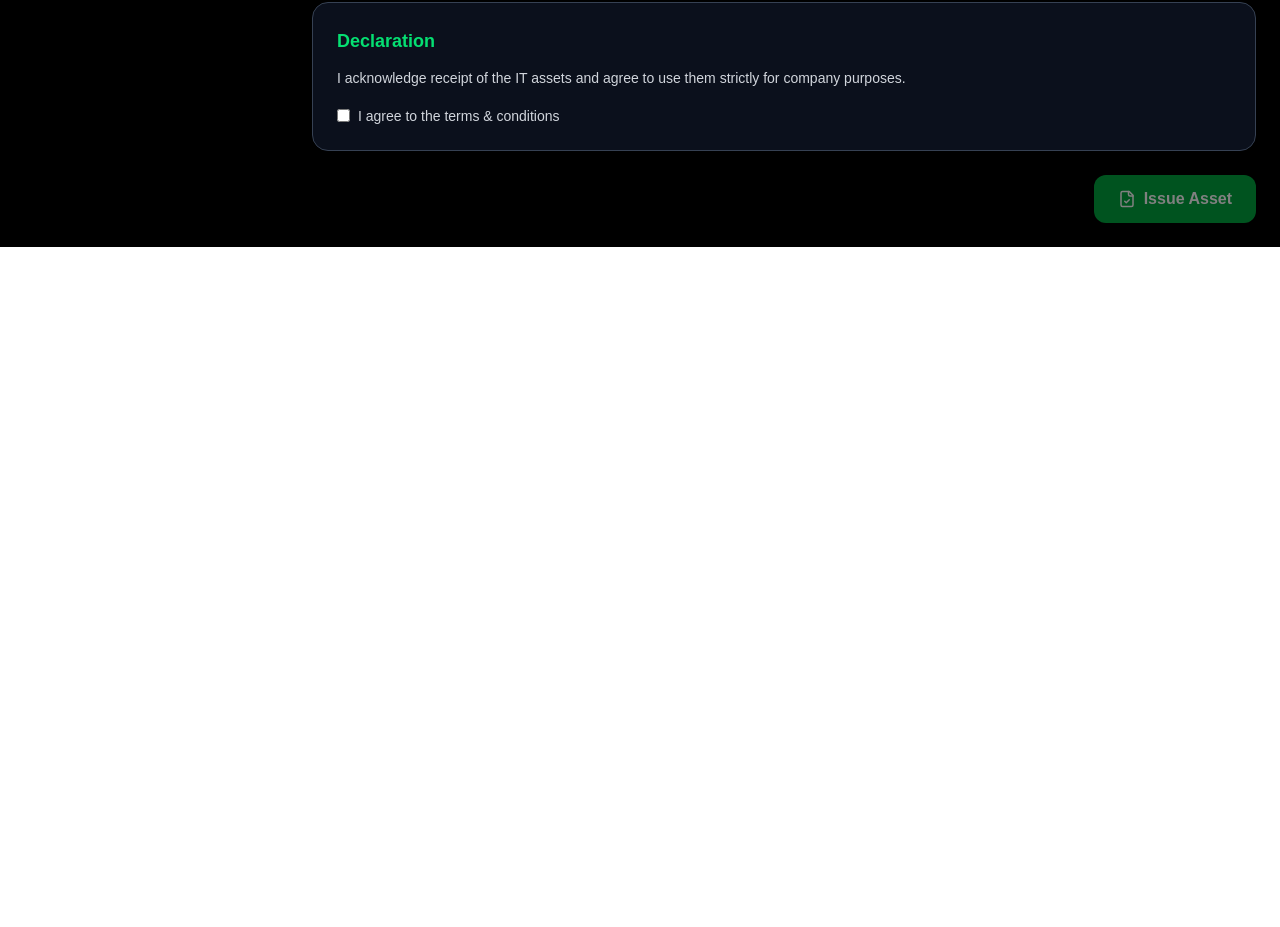
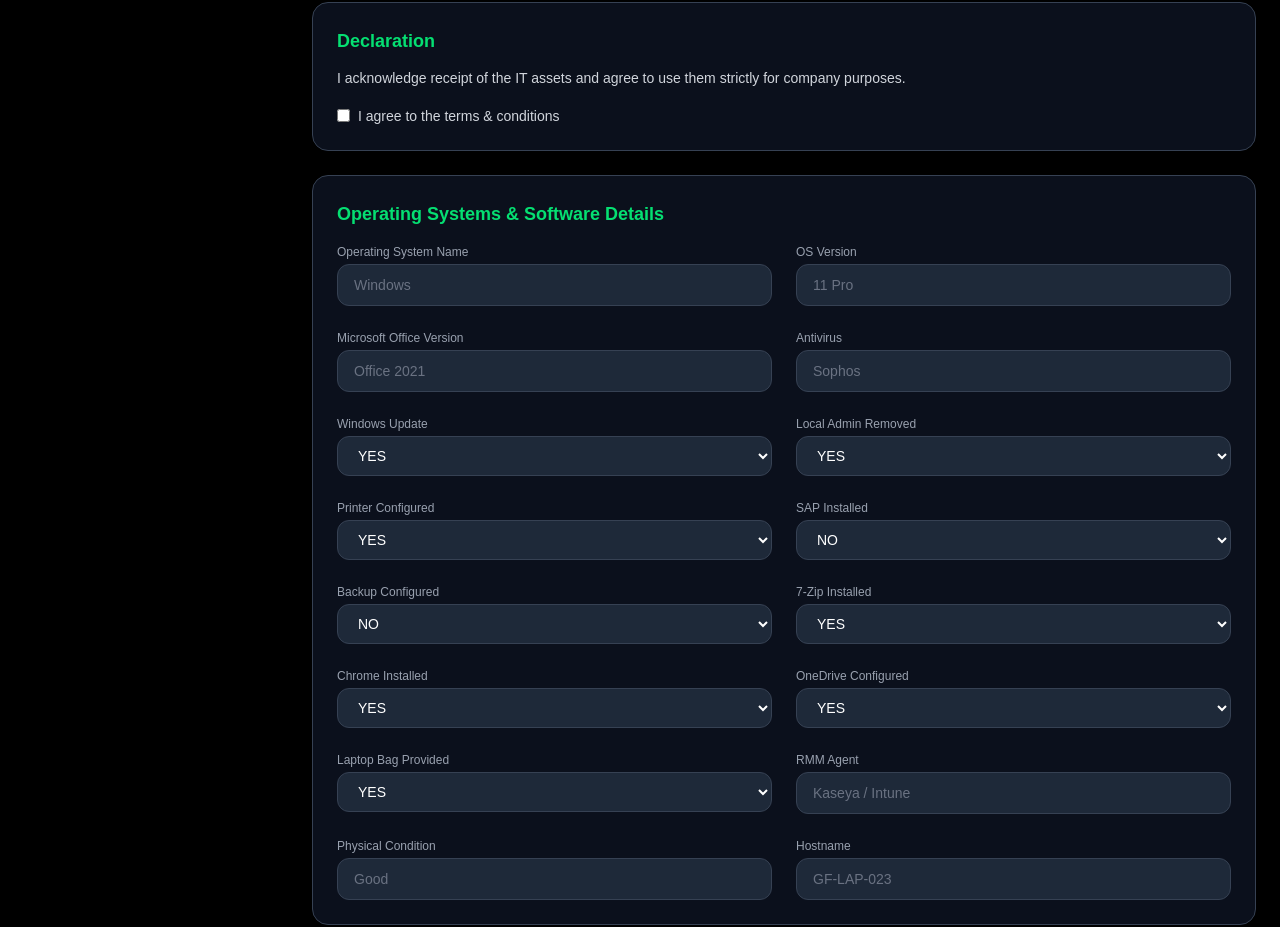
Before and after one commit to AmanBhatt0910/greenfuel-asset-management, a Next.js app: page /dashboard/issues/new in a window 1280 px wide. Shown: the part 1238-2165 px from the top of the page. Before the commit the page ends 1485 px from the top, so only its background shows below. Built offline with nearby package versions, Linux system fonts and the light colour scheme; no server answers.

Commit message:
added few fields in the issue component

```diff
--- a/src/app/api/issues/[id]/form/route.js
+++ b/src/app/api/issues/[id]/form/route.js
@@ -1,4 +1,3 @@
-// src/app/api/issues/[id]/form/route.js
 // src/app/api/issues/[id]/form/route.js
 
 export const runtime = "nodejs";
--- a/src/app/dashboard/issues/[id]/page.jsx
+++ b/src/app/dashboard/issues/[id]/page.jsx
@@ -1,3 +1,5 @@
+// src/app/dashboard/issues/[id]/page.jsx
+
 "use client";
 import { useEffect, useState } from "react";
 import { useParams, useRouter, useSearchParams } from "next/navigation";
@@ -61,6 +63,12 @@ export default function IssueDetailPage() {
           hostname: issue.hostname,
           remarks: issue.remarks,
           terms: issue.terms,
+          os_name: issue.os_name,
+          os_version: issue.os_version,
+          office_version: issue.office_version,
+          antivirus: issue.antivirus,
+          rmm_agent: issue.rmm_agent,
+          physical_condition: issue.physical_condition,
         }),
       });
 
@@ -149,6 +157,27 @@ export default function IssueDetailPage() {
         </Grid>
       </Section>
 
+      <Section title="OS & Software Configuration">
+        <Grid>
+          <FormInput label="OS Name" value={issue.os_name} readOnly={!isEdit} onChange={(e)=>onChange("os_name", e.target.value)} />
+          <FormInput label="OS Version" value={issue.os_version} readOnly={!isEdit} onChange={(e)=>onChange("os_version", e.target.value)} />
+          <FormInput label="Office Version" value={issue.office_version} readOnly={!isEdit} onChange={(e)=>onChange("office_version", e.target.value)} />
+          <FormInput label="Antivirus" value={issue.antivirus} readOnly={!isEdit} onChange={(e)=>onChange("antivirus", e.target.value)} />
+          <FormInput label="Windows Update" value={issue.windows_update} readOnly />
+          <FormInput label="Local Admin Removed" value={issue.local_admin_removed} readOnly />
+          <FormInput label="Printer Configured" value={issue.printer_configured} readOnly />
+          <FormInput label="SAP" value={issue.sap} readOnly />
+          <FormInput label="Backup Configured" value={issue.backup_configured} readOnly />
+          <FormInput label="7-Zip" value={issue.zip_7} readOnly />
+          <FormInput label="Chrome" value={issue.chrome} readOnly />
+          <FormInput label="OneDrive" value={issue.onedrive} readOnly />
+          <FormInput label="Laptop Bag" value={issue.laptop_bag} readOnly />
+          <FormInput label="RMM Agent" value={issue.rmm_agent} readOnly={!isEdit} onChange={(e)=>onChange("rmm_agent", e.target.value)} />
+          <FormInput label="Physical Condition" value={issue.physical_condition} readOnly={!isEdit} onChange={(e)=>onChange("physical_condition", e.target.value)} />
+        </Grid>
+      </Section>
+
+
       {/* Save Bar */}
       {isEdit && (
         <div className="sticky bottom-4 flex justify-end">
--- a/src/app/dashboard/issues/new/page.jsx
+++ b/src/app/dashboard/issues/new/page.jsx
@@ -263,6 +263,128 @@ export default function NewAssetIssueForm() {
           </label>
         </section>
 
+        {/* OS & Software Details */}
+          <section className="bg-gray-900/70 border border-gray-700 rounded-2xl p-6">
+            <h3 className="text-lg font-semibold text-green-400 mb-4">
+              Operating Systems & Software Details
+            </h3>
+
+            <div className="grid grid-cols-1 md:grid-cols-2 gap-6">
+              <FormInput
+                label="Operating System Name"
+                placeholder="Windows"
+                value={formData.os_name || ""}
+                onChange={(e) => handleChange("os_name", e.target.value)}
+              />
+
+              <FormInput
+                label="OS Version"
+                placeholder="11 Pro"
+                value={formData.os_version || ""}
+                onChange={(e) => handleChange("os_version", e.target.value)}
+              />
+
+              <FormInput
+                label="Microsoft Office Version"
+                placeholder="Office 2021"
+                value={formData.office_version || ""}
+                onChange={(e) => handleChange("office_version", e.target.value)}
+              />
+
+              <FormInput
+                label="Antivirus"
+                placeholder="Sophos"
+                value={formData.antivirus || ""}
+                onChange={(e) => handleChange("antivirus", e.target.value)}
+              />
+
+              <FormSelect
+                label="Windows Update"
+                options={["YES", "NO"]}
+                value={formData.windows_update || "YES"}
+                onChange={(e) => handleChange("windows_update", e.target.value)}
+              />
+
+              <FormSelect
+                label="Local Admin Removed"
+                options={["YES", "NO"]}
+                value={formData.local_admin_removed || "YES"}
+                onChange={(e) => handleChange("local_admin_removed", e.target.value)}
+              />
+
+              <FormSelect
+                label="Printer Configured"
+                options={["YES", "NO"]}
+                value={formData.printer_configured || "YES"}
+                onChange={(e) => handleChange("printer_configured", e.target.value)}
+              />
+
+              <FormSelect
+                label="SAP Installed"
+                options={["YES", "NO"]}
+                value={formData.sap || "NO"}
+                onChange={(e) => handleChange("sap", e.target.value)}
+              />
+
+              <FormSelect
+                label="Backup Configured"
+                options={["YES", "NO"]}
+                value={formData.backup_configured || "NO"}
+                onChange={(e) => handleChange("backup_configured", e.target.value)}
+              />
+
+              <FormSelect
+                label="7-Zip Installed"
+                options={["YES", "NO"]}
+                value={formData.zip_7 || "YES"}
+                onChange={(e) => handleChange("zip_7", e.target.value)}
+              />
+
+              <FormSelect
+                label="Chrome Installed"
+                options={["YES", "NO"]}
+                value={formData.chrome || "YES"}
+                onChange={(e) => handleChange("chrome", e.target.value)}
+              />
+
+              <FormSelect
+                label="OneDrive Configured"
+                options={["YES", "NO"]}
+                value={formData.onedrive || "YES"}
+                onChange={(e) => handleChange("onedrive", e.target.value)}
+              />
+
+              <FormSelect
+                label="Laptop Bag Provided"
+                options={["YES", "NO"]}
+                value={formData.laptop_bag || "YES"}
+                onChange={(e) => handleChange("laptop_bag", e.target.value)}
+              />
+
+              <FormInput
+                label="RMM Agent"
+                placeholder="Kaseya / Intune"
+                value={formData.rmm_agent || ""}
+                onChange={(e) => handleChange("rmm_agent", e.target.value)}
+              />
+
+              <FormInput
+                label="Physical Condition"
+                placeholder="Good"
+                value={formData.physical_condition || ""}
+                onChange={(e) => handleChange("physical_condition", e.target.value)}
+              />
+
+              <FormInput
+                label="Hostname"
+                placeholder="GF-LAP-023"
+                value={formData.hostname || ""}
+                onChange={(e) => handleChange("hostname", e.target.value)}
+              />
+            </div>
+          </section>
+
+
         {/* CTA */}
         <div className="flex justify-end">
           <button
--- a/src/app/dashboard/issues/page.jsx
+++ b/src/app/dashboard/issues/page.jsx
@@ -1,6 +1,8 @@
+// src/app/dashboard/issues/page.jsx
+
 "use client";
 import { useEffect, useState } from "react";
-import { Eye, Edit, Search, ArrowRight, FileText } from "lucide-react";
+import { Eye, Edit, Search, ArrowRight } from "lucide-react";
 import { motion } from "framer-motion";
 import { useRouter } from "next/navigation";
 
@@ -121,20 +123,11 @@ export default function AssetIssuesList() {
                   {/* Actions */}
                   <td className="px-6 py-4">
                     <div className="flex justify-end gap-2">
-                      {/* PDF */}
                       <button
-                        onClick={() =>
-                          window.open(
-                            `/api/issues/${issue.id}/form`,
-                            "_blank"
-                          )
-                        }
-                        className="flex items-center gap-1.5 px-3 py-1.5
-                                   rounded-lg bg-indigo-600 hover:bg-indigo-700
-                                   text-white text-xs transition"
+                        onClick={() => window.open(`/api/issues/${issue.id}/form`, "_blank")}
+                        className="px-4 py-2 rounded-lg bg-indigo-600 text-white"
                       >
-                        <FileText size={14} />
-                        Issue Form
+                        Generate Issue Form (PDF)
                       </button>
 
                       {/* View */}
@@ -175,9 +168,10 @@ export default function AssetIssuesList() {
         )}
       </div>
 
+      {/* Footer hint */}
       {!loading && filtered.length > 0 && (
         <div className="text-xs text-gray-500 flex items-center gap-1">
-          Click <ArrowRight size={12} /> View, Edit or Issue Form to manage assets
+          Click <ArrowRight size={12} /> View or Edit to manage issue details
         </div>
       )}
     </motion.div>
```
Also changed, not shown: src/app/api/issues/route.js (+68 -23 lines).
